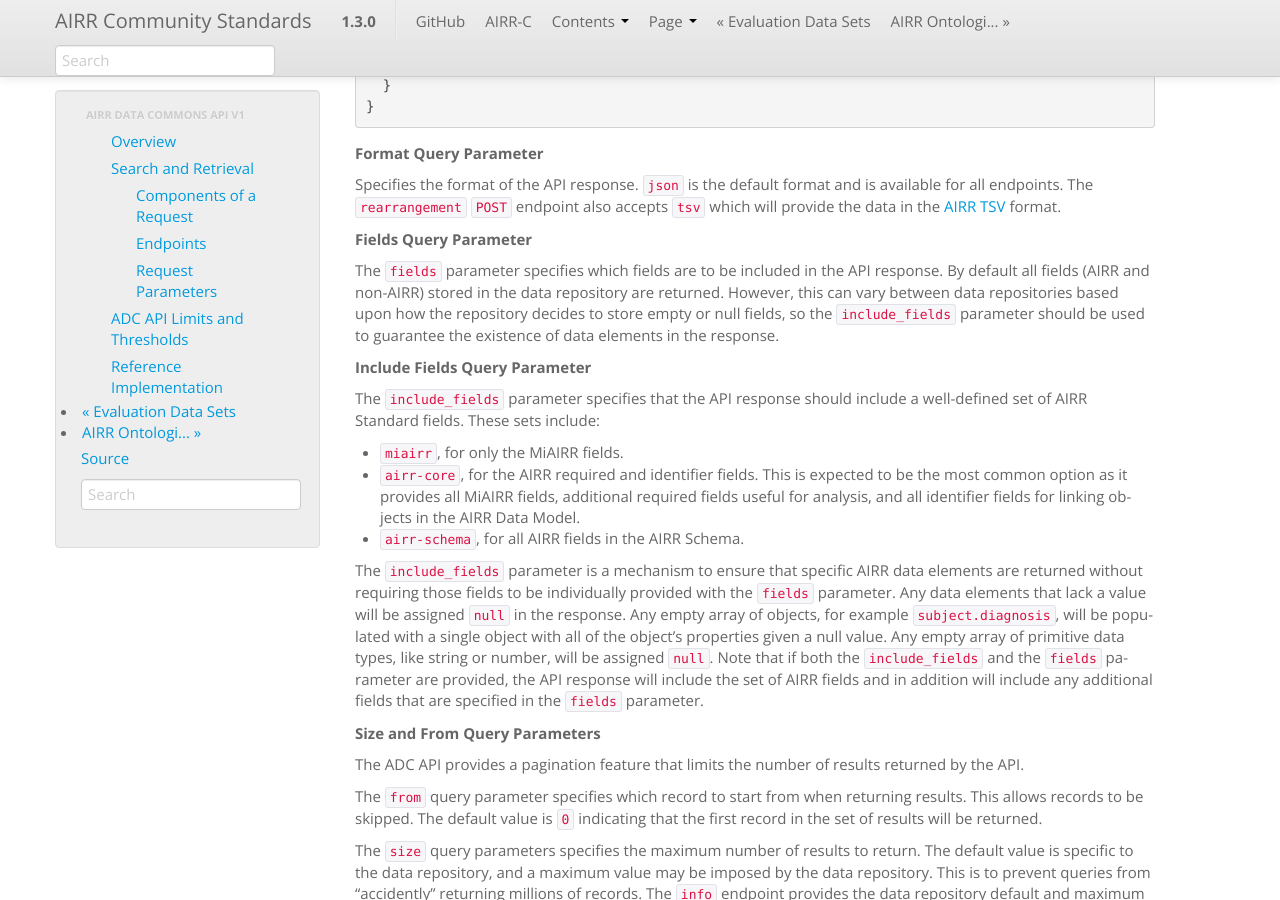
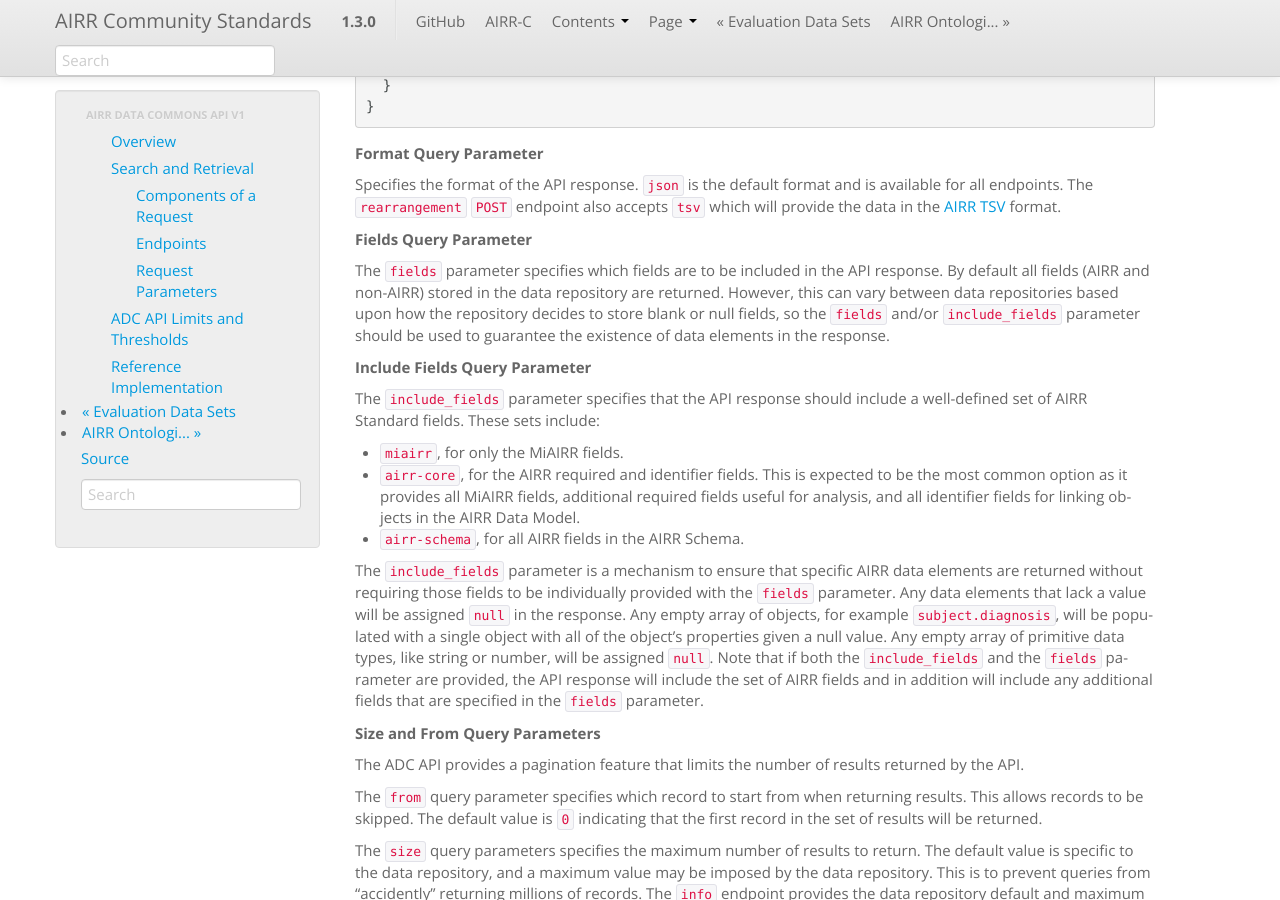
Before and after one commit to airr-community/airr-standards, a Sphinx documentation site: the page built from docs/api/adc_api.rst, in a window 1280 px wide and 900 px high, scrolled down 12324 px. Built offline with Sphinx 7.4.7, drawn with Linux system fonts in a browser that asks for light colours; pages that are not in the unit, such as notebooks, are missing from menus.

Commit message:
minor clarification

```diff
--- a/docs/api/adc_api.rst
+++ b/docs/api/adc_api.rst
@@ -123,8 +123,9 @@ A typical ``POST`` query request specifies the following parameters:
   returned in the response. By default all fields (AIRR and non-AIRR)
   stored in the data repository are returned. This can vary between
   data repositories based upon how the repository decides to store
-  blank or null fields, so the ``include_fields`` parameter should be
-  used to guarantee the existence of data elements in the response.
+  blank or null fields, so the ``fields`` and/or ``include_fields``
+  parameter should be used to guarantee the existence of data elements
+  in the response.
 
 + The ``include_fields`` parameter specifies the set of AIRR fields to
   be included in the response. This parameter can be used in
@@ -670,9 +671,10 @@ format and is available for all endpoints. The ``rearrangement``
 The ``fields`` parameter specifies which fields are to be included in
 the API response. By default all fields (AIRR and non-AIRR) stored in
 the data repository are returned. However, this can vary between data
-repositories based upon how the repository decides to store empty or
-null fields, so the ``include_fields`` parameter should be used to
-guarantee the existence of data elements in the response.
+repositories based upon how the repository decides to store blank or
+null fields, so the ``fields`` and/or ``include_fields`` parameter
+should be used to guarantee the existence of data elements in the
+response.
 
 **Include Fields Query Parameter**
 
```
